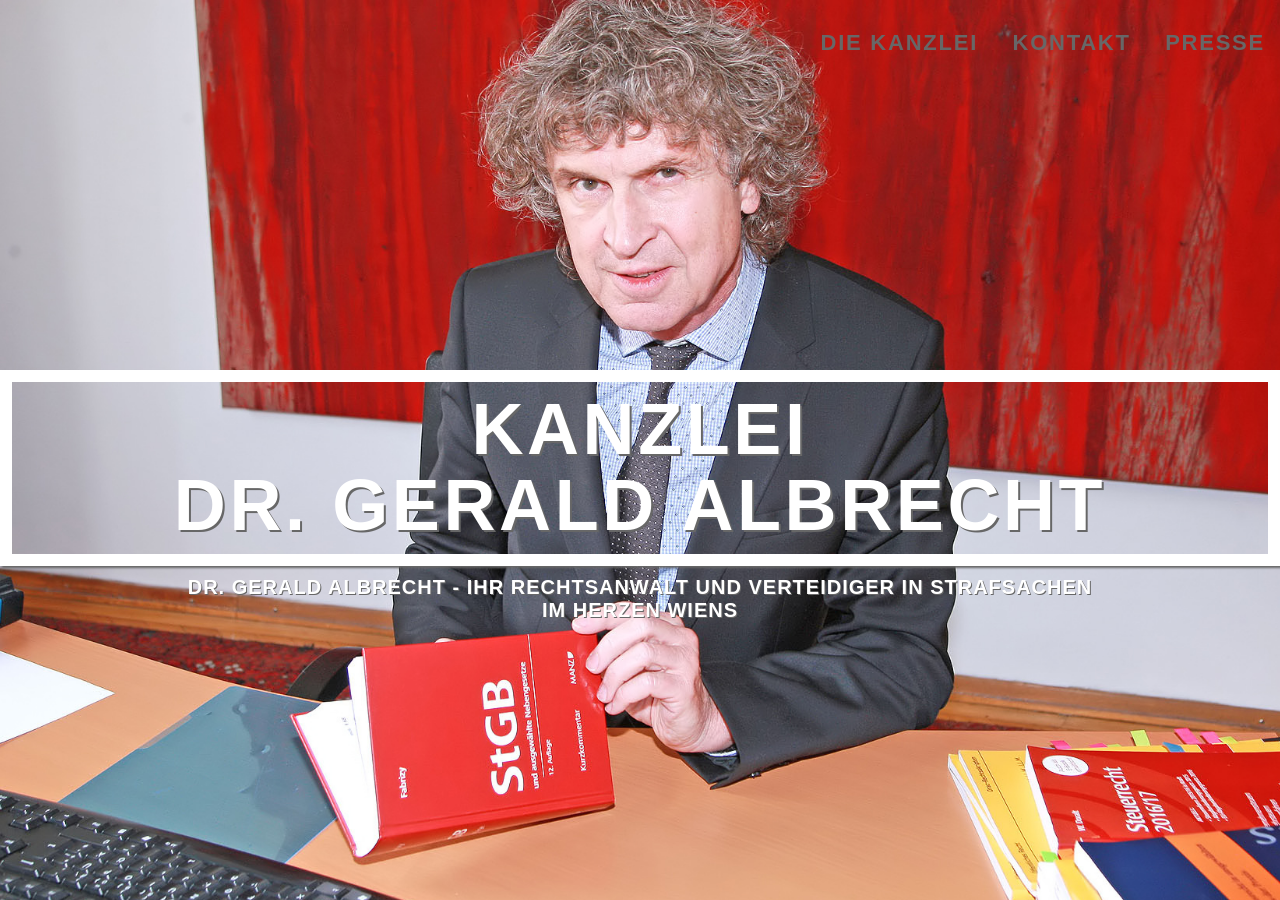
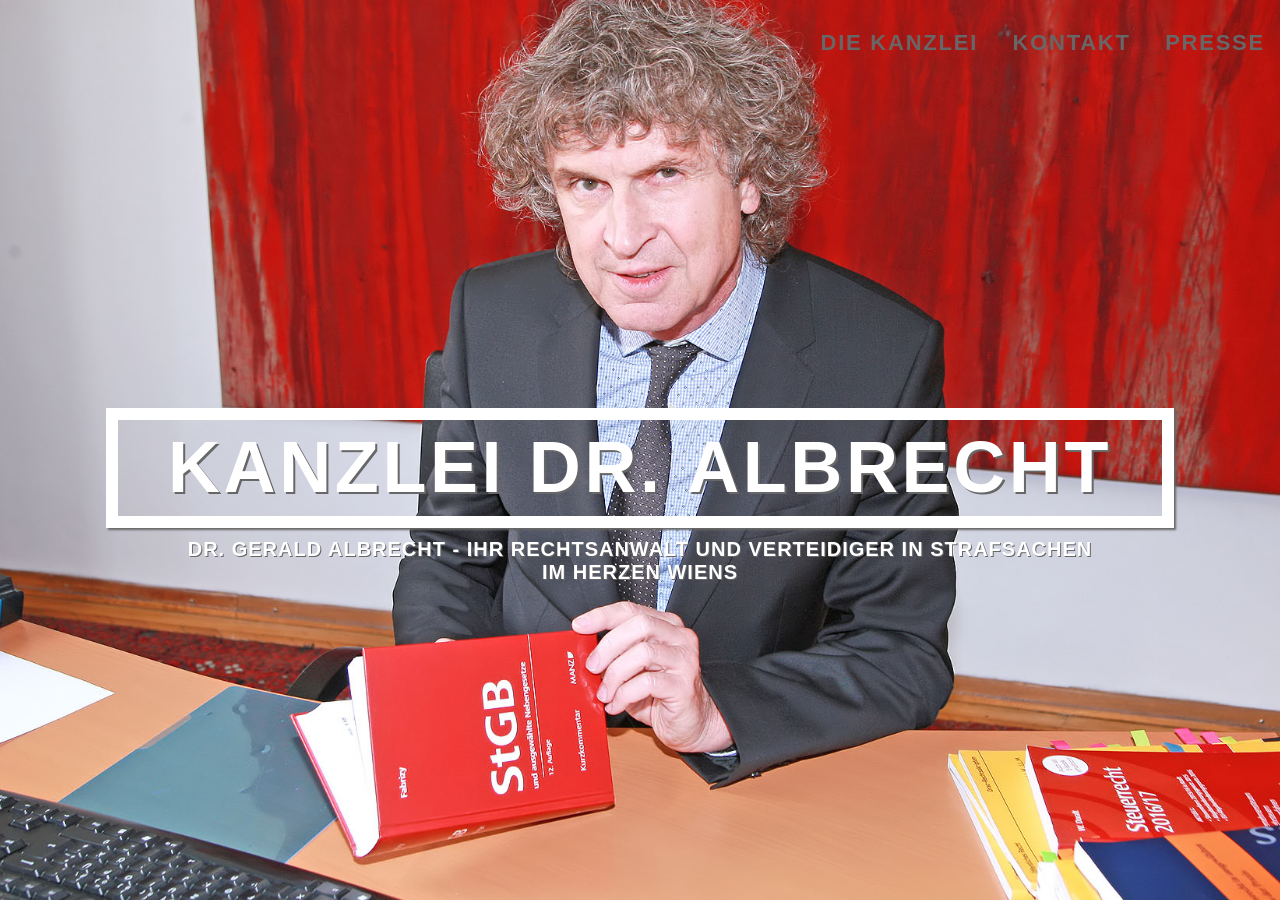
Before and after one commit to thelexn/aka-geri, a Jekyll site: the page built from index.html, in a window 1280 px wide and 900 px high. Built offline with Jekyll 4.4.1, drawn with Linux system fonts in a browser that asks for light colours; nearby versions of some CDN libraries.

Commit message:
adjust headline

```diff
--- a/_data/site-config.yml
+++ b/_data/site-config.yml
@@ -1,4 +1,4 @@
-title: Kanzlei Dr.&nbsp;Gerald&nbsp;Albrecht
+title: Kanzlei Dr.&nbsp;Albrecht
 description: Dr. Gerald Albrecht - Ihr Rechtsanwalt und Verteidiger in Strafsachen<br/>
  im Herzen Wiens
 email: kanzlei.albrecht@gmx.at
```
